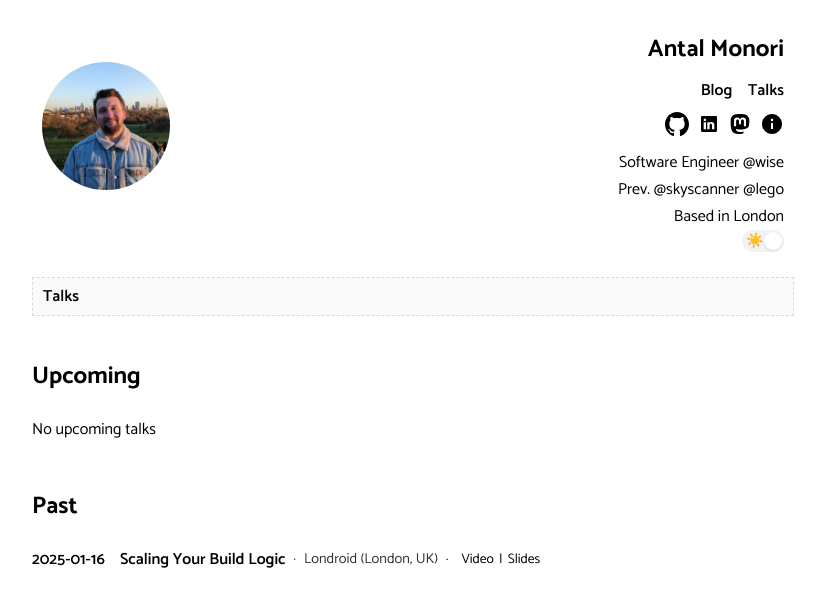
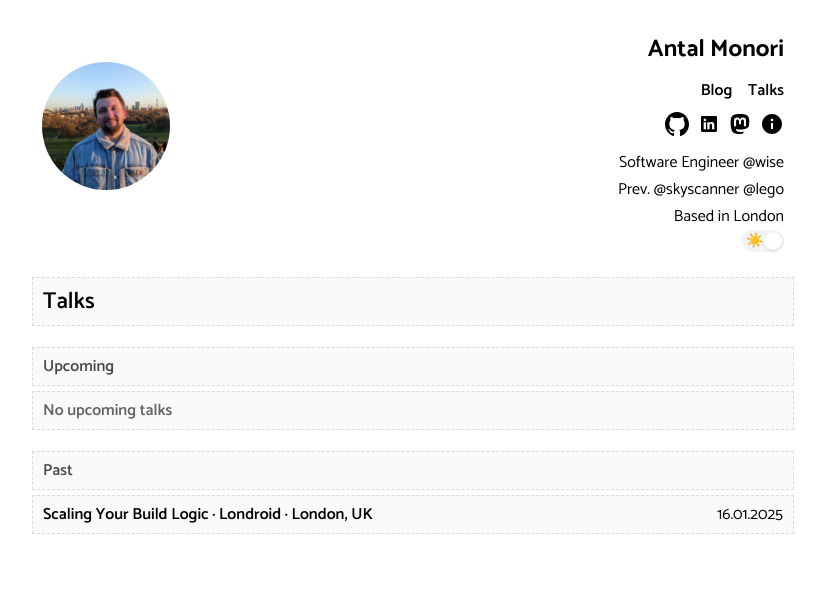
Before and after one commit to anthonymonori/website, a Jekyll site: the page built from talks/index.html, in a window 1280 px wide. Shown: the top 607 px of the page, without its empty margins (227-1052 px from the left). Built offline with Jekyll 4.4.1, drawn with Linux system fonts in a browser that asks for light colours.

Commit message:
Add event/location to talk listings, simplify talk page layout

```diff
--- a/_config.yml
+++ b/_config.yml
@@ -50,7 +50,8 @@ collections:
     output: true
     permalink: /blog/:slug
   talks:
-    output: false
+    output: true
+    permalink: /talks/:slug
 
 defaults:
   -
@@ -70,6 +71,12 @@ defaults:
       type: "posts"
     values:
       layout: "post"
+  -
+    scope:
+      path: ""
+      type: "talks"
+    values:
+      layout: "talk"
 
 relative_links:
   enabled:     true
--- a/assets/css/style.css
+++ b/assets/css/style.css
@@ -204,14 +204,11 @@ pre{font-size: 14px; max-width: 90vw; overflow: auto;}
 .mode.active span {transform: translateX(0);}
 .mode span {position: absolute;z-index: 1;margin: 2px;display: block;width: 18px;height: 18px;background: white;border-radius: 50%;box-shadow: 0 1px 3px rgba(0, 0, 0, 0.1);transform: translateX(20px);transition: all 0.4s ease;}
 
-.talks-container h2 {margin-top: 1.5em; margin-bottom: 0.5em;}
-.talks-list {list-style: none; padding: 0; margin: 0 0 2em 0;}
-.talk-item {padding: 8px 0; border-bottom: 1px dashed var(--border-color); display: flex; flex-wrap: wrap; align-items: center;}
-.talk-item:last-child {border-bottom: none;}
-.talk-date {color: var(--primary-font-color); font-weight: 600; margin-right: 8px; min-width: 80px;}
-.talk-title {font-weight: 600;}
-.talk-event {font-size: 0.9em; color: var(--primary-font-color); opacity: 0.8;}
-.talk-event::before {content: "·"; margin: 0 8px;}
-.talk-links {margin-left: 8px; font-size: 0.85em;}
-.talk-links::before {content: "·"; margin-right: 8px;}
-.talk-links a {margin: 0 2px;}
+.section-header {font-size: 1.2em;}
+.section-header .post-title {font-size: 1.2em;}
+.section-subheader {font-size: 1em; margin-top: 1em;}
+.section-subheader .post-title {font-size: 1em; opacity: 0.7;}
+
+.video-container {position: relative; padding-bottom: 56.25%; height: 0; overflow: hidden; margin: 1.5em 0;}
+.video-container iframe {position: absolute; top: 0; left: 0; width: 100%; height: 100%;}
+.talk-header {font-size: 1.1em; margin-bottom: 1.5em;}
--- a/blog/index.html
+++ b/blog/index.html
@@ -3,6 +3,9 @@ layout: default
 title: Blog
 ---
 <div class="post-container">
+	<div class="post-list section-header">
+		<span class="post-title">Blog</span>
+	</div>
 	{% for post in paginator.posts %}
         <div class="post-list">
             <a class="post-title" href="{{ post.url }}">{{ post.title }}</a>
--- a/talks.html
+++ /dev/null
@@ -1,42 +0,0 @@
----
-layout: default
-title: Talks
----
-<div class="post-container">
-	<div class="post-list">
-		<span class="post-title">Talks</span>
-	</div>
-</div>
-<div class="talks-container">
-	<h2>Upcoming</h2>
-	<ul class="talks-list">
-		{% assign upcoming = site.talks | where_exp: "talk", "talk.date >= site.time" %}
-		{% for talk in upcoming %}
-		<li class="talk-item">
-			<span class="talk-date">{{ talk.date | date: "%Y-%m-%d" }}</span>
-			<a href="{{ talk.video_url | default: talk.slides_url }}" class="talk-title">{{ talk.title }}</a>
-			<span class="talk-event">{{ talk.event }} ({{ talk.location }})</span>
-		</li>
-		{% endfor %}
-		{% if upcoming.size == 0 %}
-		<li class="talk-item">No upcoming talks</li>
-		{% endif %}
-	</ul>
-
-	<h2>Past</h2>
-	<ul class="talks-list">
-		{% assign past = site.talks | where_exp: "talk", "talk.date < site.time" | sort: "date" | reverse %}
-		{% for talk in past %}
-		<li class="talk-item">
-			<span class="talk-date">{{ talk.date | date: "%Y-%m-%d" }}</span>
-			<a href="{{ talk.video_url | default: talk.slides_url }}" class="talk-title">{{ talk.title }}</a>
-			<span class="talk-event">{{ talk.event }} ({{ talk.location }})</span>
-			{% if talk.video_url and talk.slides_url %}
-			<span class="talk-links">
-				<a href="{{ talk.video_url }}">Video</a> | <a href="{{ talk.slides_url }}">Slides</a>
-			</span>
-			{% endif %}
-		</li>
-		{% endfor %}
-	</ul>
-</div>
--- /dev/null
+++ b/talks/index.html
@@ -0,0 +1,35 @@
+---
+layout: default
+title: Talks
+---
+<div class="post-container">
+	<div class="post-list section-header">
+		<span class="post-title">Talks</span>
+	</div>
+	<div class="post-list section-subheader">
+		<span class="post-title">Upcoming</span>
+	</div>
+	{% assign upcoming = site.talks | where_exp: "talk", "talk.date >= site.time" %}
+	{% for talk in upcoming %}
+	<div class="post-list">
+		<a class="post-title" href="{{ talk.url }}">{{ talk.title }} · {{ talk.event }} · {{ talk.location }}</a>
+		<time datetime="{{ talk.date | date_to_xmlschema }}" class="post-date">{{ talk.date | date: "%d.%m.%Y" }}</time>
+	</div>
+	{% endfor %}
+	{% if upcoming.size == 0 %}
+	<div class="post-list">
+		<span class="post-title" style="opacity: 0.6;">No upcoming talks</span>
+	</div>
+	{% endif %}
+
+	<div class="post-list section-subheader">
+		<span class="post-title">Past</span>
+	</div>
+	{% assign past = site.talks | where_exp: "talk", "talk.date < site.time" | sort: "date" | reverse %}
+	{% for talk in past %}
+	<div class="post-list">
+		<a class="post-title" href="{{ talk.url }}">{{ talk.title }} · {{ talk.event }} · {{ talk.location }}</a>
+		<time datetime="{{ talk.date | date_to_xmlschema }}" class="post-date">{{ talk.date | date: "%d.%m.%Y" }}</time>
+	</div>
+	{% endfor %}
+</div>
```
Also changed, not shown: _layouts/talk.html (added, +23 -0 lines).
